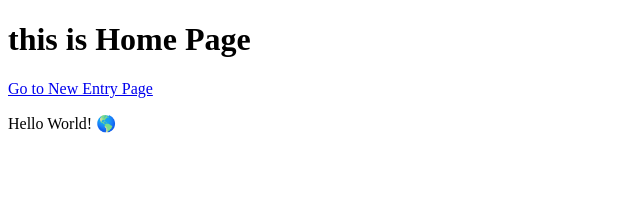
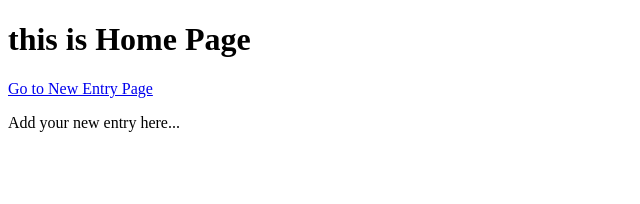
Before and after one commit to RadekKosiada/journal-app, a Next.js app: page / in a window 1280 px wide. Shown: the top 204 px of the page, without its empty margins (0-640 px from the left). Built offline with nearby package versions, Linux system fonts and the light colour scheme.

Commit message:
adjust default text

```diff
--- a/src/components/ui/rich-text-editor/index.tsx
+++ b/src/components/ui/rich-text-editor/index.tsx
@@ -6,8 +6,7 @@ import StarterKit from '@tiptap/starter-kit'
 const Tiptap = () => {
     const editor = useEditor({
         extensions: [StarterKit],
-        content: '<p>Hello World! 🌎️</p>',
-        // Don't render immediately on the server to avoid SSR issues
+        content: "Add your new entry here...",
         immediatelyRender: false,
     })
 
```
